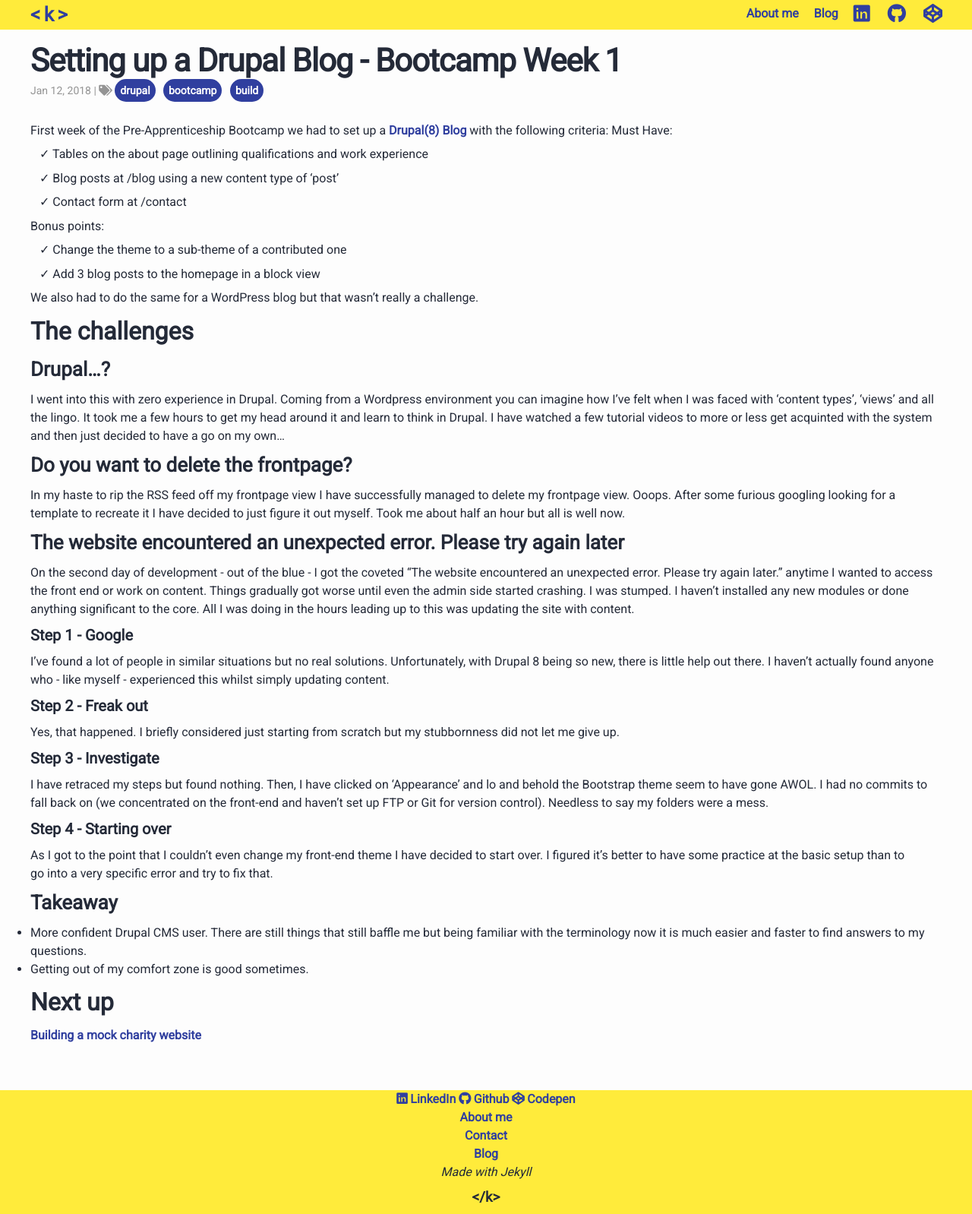
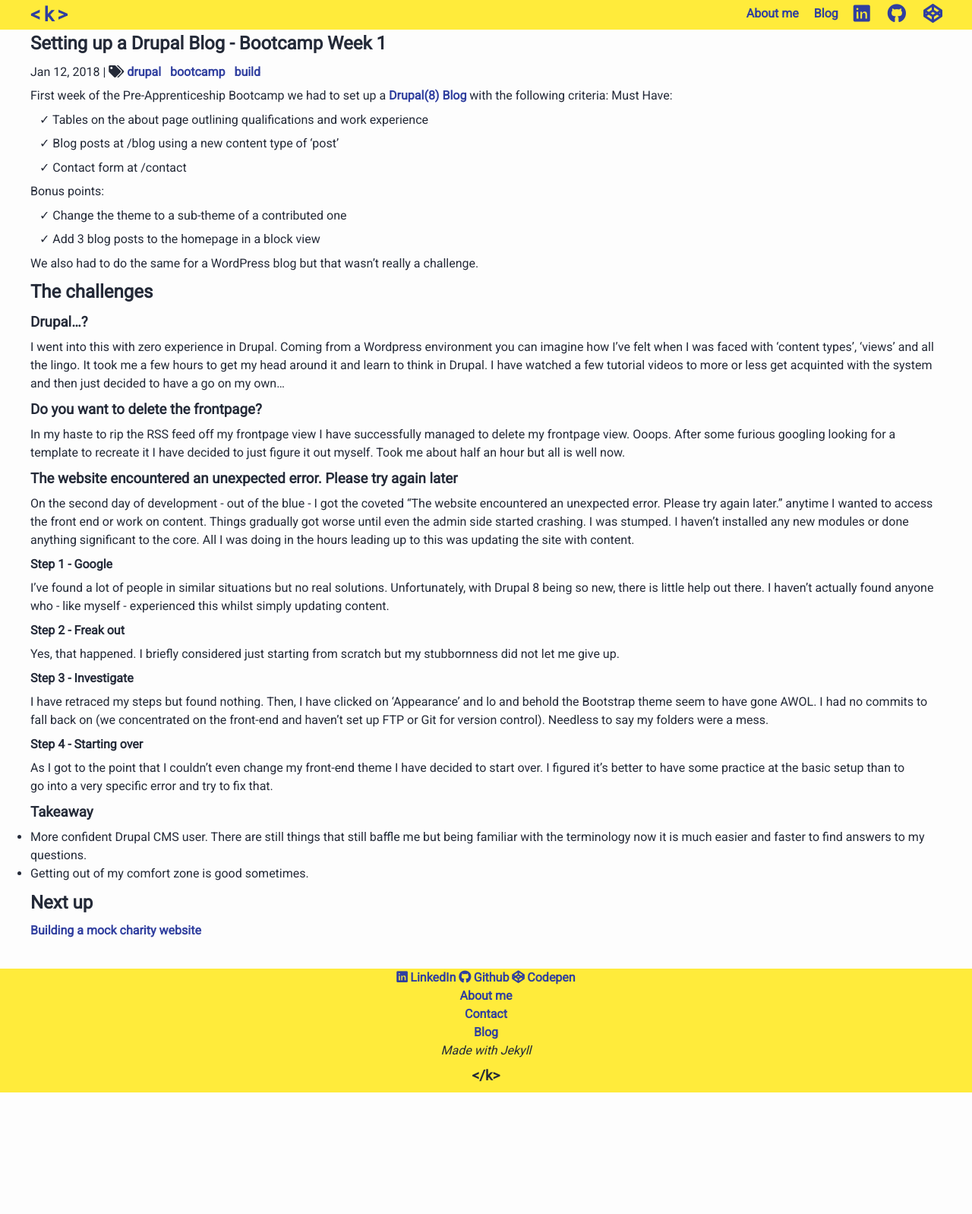
Before and after one commit to krisztin/krisztin.github.io, a Jekyll site: the page built from _posts/2018-01-12-bootcamp1.md, in a window 1280 px wide. Shown: the whole page at 76% size. Built offline with Jekyll 4.4.1, drawn with Linux system fonts in a browser that asks for light colours; nearby versions of some CDN libraries; after the commit the page ends 1438 px from its top, so only the background shows below that.

Commit message:
rm post and tag related styling

```diff
--- a/_sass/minima/_layout.scss
+++ b/_sass/minima/_layout.scss
@@ -180,92 +180,3 @@
 .page-heading {
   @include relative-font-size(2);
 }
-
-.post-meta {
-  font-size: $small-font-size;
-  color: $colour-grey;
-}
-
-.post-link {
-  margin-top: 3rem;
-  display: block;
-  @include relative-font-size(1.5);
-  font-size: 1.2rem;
-}
-
-.post-tag {
-  padding: 7px;
-  background-color: $colour-primary;
-  color: $text-color-light;
-  border-radius: $border-radius;
-
-  &:hover {
-    background-color: $colour-grey-light;
-  }
-
-  &:visited {
-    color: $text-color-light;
-  }
-}
-
-/**
- * Posts
- */
-.post-header {
-  margin-bottom: $spacing-unit;
-}
-
-.post-title {
-  @include relative-font-size(2.625);
-  margin-top: 20px;
-  letter-spacing: -1px;
-  line-height: 1;
-
-  @include media-query($on-laptop) {
-    @include relative-font-size(2.25);
-  }
-}
-
-.post-content {
-  margin-bottom: $spacing-unit;
-
-  h2 {
-    @include relative-font-size(2);
-
-    @include media-query($on-laptop) {
-      @include relative-font-size(1.75);
-    }
-  }
-
-  h3 {
-    @include relative-font-size(1.625);
-
-    @include media-query($on-laptop) {
-      @include relative-font-size(1.375);
-    }
-  }
-
-  h4 {
-    @include relative-font-size(1.25);
-
-    @include media-query($on-laptop) {
-      @include relative-font-size(1.125);
-    }
-  }
-}
-
-/*
-* Tags page
-*/
-.tagpage {
-  //article link styling
-  margin-left: 1.2rem;
-}
-
-.tag-group {
-  margin-top: 2rem;
-
-  &:first-child {
-    margin-top: 0;
-  }
-}
```
